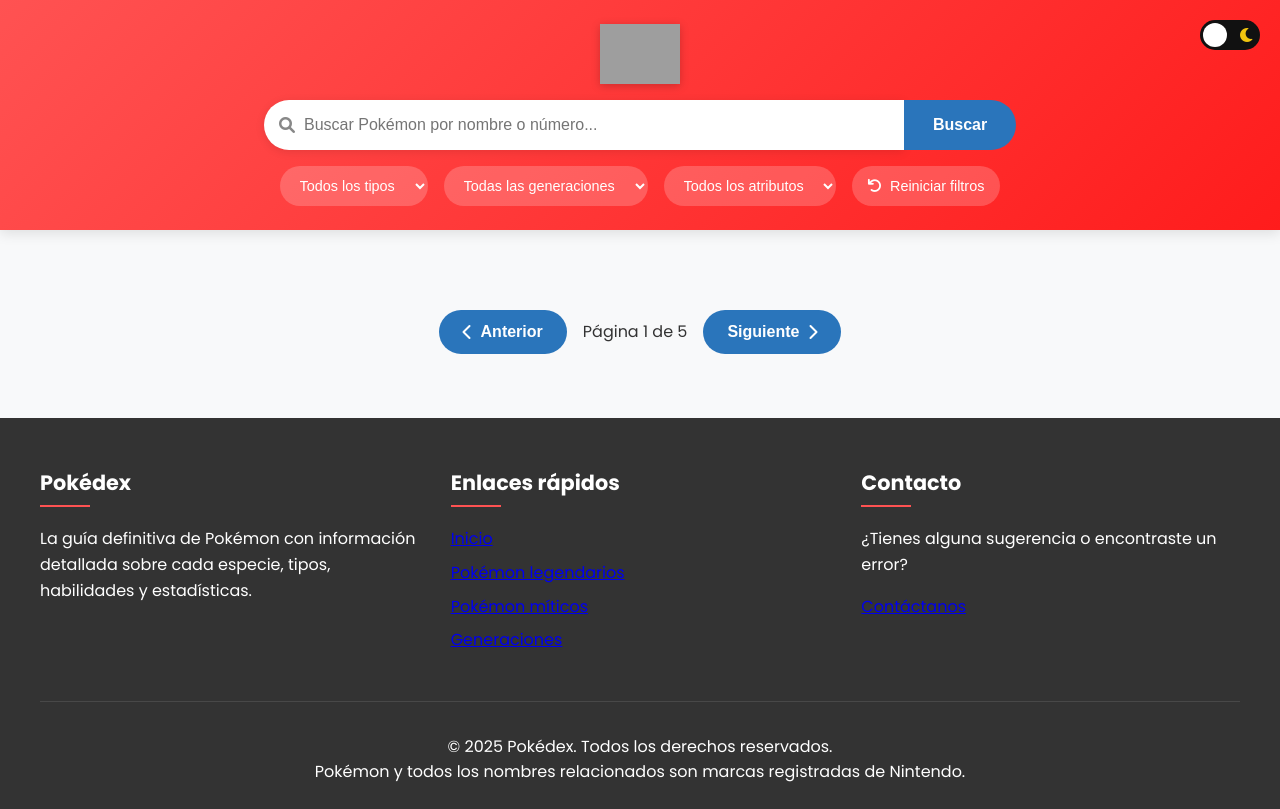
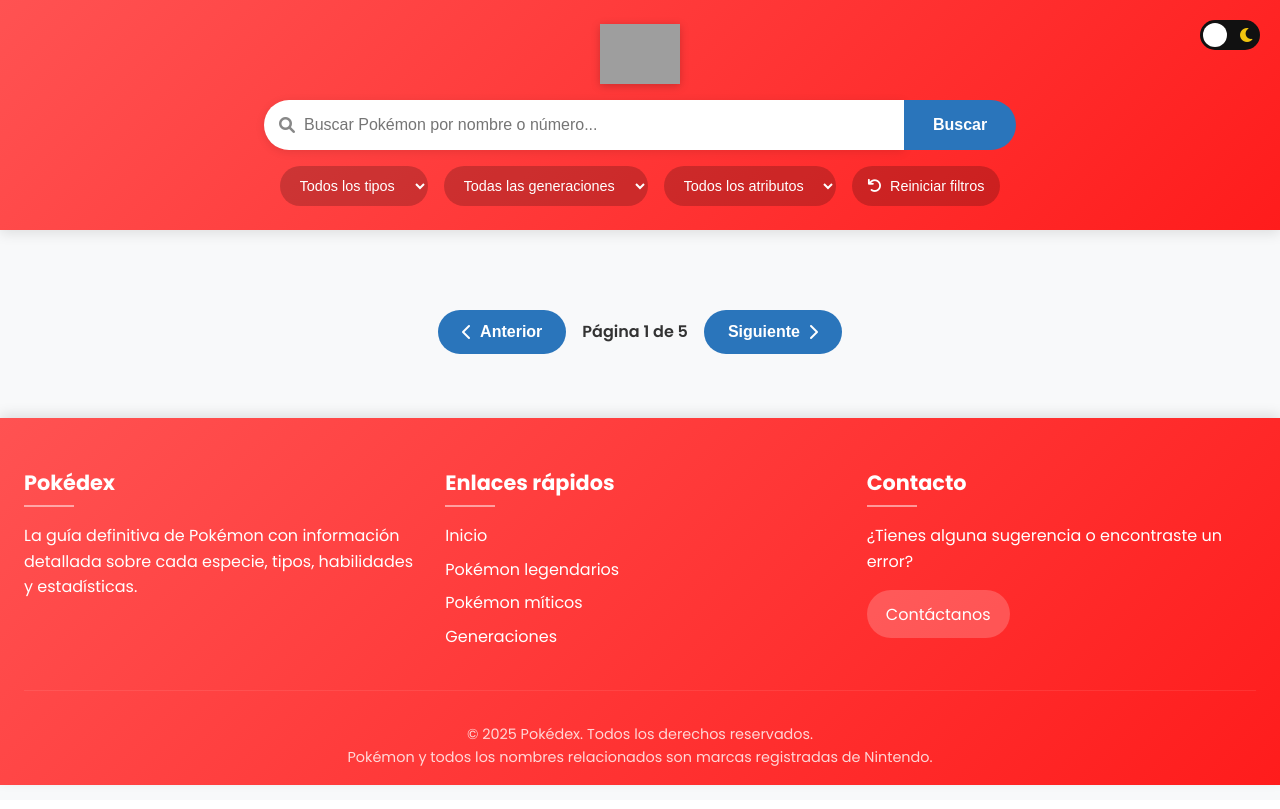
Before and after one commit to aalexxJA/pokedex, a PHP site: page / in a window 1280 px wide. After the commit the page ends 786 px from the top, so only its background shows below. Run offline with PHP 8.4, Linux system fonts and the light colour scheme; data that the repository does not hold is empty; a stand-in replaces the project's code that opens the database connection; grey boxes are pictures that could not be loaded.

Commit message:
Update styles.css

```diff
--- a/styles.css
+++ b/styles.css
@@ -14,6 +14,26 @@
     --header-gradient: linear-gradient(135deg, #ff5252 0%, #ff1c1c 100%);
     --transition-speed: 0.3s;
     --border-radius: 12px;
+
+    /* Colores para tipos de Pokémon */
+    --type-normal: #A8A77A;
+    --type-fire: #EE8130;
+    --type-water: #6390F0;
+    --type-electric: #F7D02C;
+    --type-grass: #7AC74C;
+    --type-ice: #96D9D6;
+    --type-fighting: #C22E28;
+    --type-poison: #A33EA1;
+    --type-ground: #E2BF65;
+    --type-flying: #A98FF3;
+    --type-psychic: #F95587;
+    --type-bug: #A6B91A;
+    --type-rock: #B6A136;
+    --type-ghost: #735797;
+    --type-dragon: #6F35FC;
+    --type-dark: #705746;
+    --type-steel: #B7B7CE;
+    --type-fairy: #D685AD;
 }
 
 /* Modo oscuro */
@@ -148,15 +168,20 @@
     padding: 0.7rem 1rem;
     border: none;
     border-radius: 20px;
-    background-color: rgba(255, 255, 255, 0.2);
+    background-color: rgba(0, 0, 0, 0.2);
     color: white;
     font-size: 0.9rem;
     cursor: pointer;
     transition: all 0.3s;
 }
 
+.filter-options select option {
+    background-color: var(--card-background);
+    color: var(--text-color);
+}
+
 .filter-options select:hover, .reset-button:hover {
-    background-color: rgba(255, 255, 255, 0.3);
+    background-color: rgba(0, 0, 0, 0.3);
 }
 
 .filter-options select:focus {
@@ -443,33 +472,9 @@
     box-shadow: none;
 }
 
-.page-numbers {
-    display: flex;
-    gap: 0.5rem;
-}
-
-.page-number {
-    width: 40px;
-    height: 40px;
-    display: flex;
-    align-items: center;
-    justify-content: center;
-    border-radius: 50%;
-    cursor: pointer;
+.page-info {
     font-weight: 600;
-    transition: all 0.3s;
-    background-color: var(--card-background);
     color: var(--text-color);
-}
-
-.page-number:hover {
-    background-color: var(--secondary-light);
-    color: white;
-}
-
-.page-number.active {
-    background-color: var(--secondary-color);
-    color: white;
 }
 
 /* Modal */
@@ -668,136 +685,71 @@
     color: var(--text-color);
 }
 
-.evolution-chain {
-    display: flex;
-    justify-content: center;
-    align-items: center;
-    flex-wrap: wrap;
-    gap: 1rem;
-    margin-top: 1rem;
+.stat-bar {
+    height: 10px;
+    background-color: #e0e0e0;
+    border-radius: 5px;
+    overflow: hidden;
+    width: 100%;
+    position: relative;
 }
 
-.evolution-item {
-    display: flex;
-    flex-direction: column;
-    align-items: center;
-    cursor: pointer;
-    transition: transform 0.3s;
+.stat-fill {
+    height: 100%;
+    border-radius: 5px;
+    max-width: 100%;
+    position: absolute;
+    left: 0;
+    top: 0;
 }
 
-.evolution-item:hover {
-    transform: scale(1.05);
+/* Estilos para Pokémon especiales */
+.legendary-pokemon {
+    position: relative;
+    overflow: hidden;
+    z-index: 1;
 }
 
-.evolution-image {
-    width: 100px;
-    height: 100px;
-    object-fit: contain;
+.legendary-pokemon::before {
+    content: '';
+    position: absolute;
+    top: 0;
+    left: 0;
+    right: 0;
+    bottom: 0;
+    background: linear-gradient(135deg, rgba(255, 215, 0, 0.2), transparent 70%);
+    z-index: -1;
 }
 
-.evolution-name {
-    font-size: 0.9rem;
-    text-transform: capitalize;
-    margin-top: 0.5rem;
-    color: var(--text-color);
+.mythical-pokemon {
+    position: relative;
+    overflow: hidden;
+    z-index: 1;
 }
 
-.evolution-arrow {
-    font-size: 1.5rem;
-    color: var(--text-light);
-    margin: 0 0.5rem;
+.mythical-pokemon::before {
+    content: '';
+    position: absolute;
+    top: 0;
+    left: 0;
+    right: 0;
+    bottom: 0;
+    background: linear-gradient(135deg, rgba(186, 85, 211, 0.2), transparent 70%);
+    z-index: -1;
 }
 
-/* Pie de página */
-footer {
-    background-color: #333;
-    color: white;
-    padding: 3rem 1.5rem 1.5rem;
-    margin-top: 4rem;
+.shiny-pokemon .pokemon-image {
+    filter: drop-shadow(0 0 8px rgba(255, 255, 255, 0.8));
+    animation: shiny-effect 3s infinite alternate;
 }
 
-.footer-content {
-    max-width: 1200px;
-    margin: 0 auto;
-    display: grid;
-    grid-template-columns: repeat(auto-fit, minmax(250px, 1fr));
-    gap: 2rem;
-}
-
-.footer-section h3 {
-    font-size: 1.3rem;
-    margin-bottom: 1.2rem;
-    position: relative;
-    padding-bottom: 0.5rem;
-}
-
-.footer-section h3::after {
-    content: '';
-    position: absolute;
-    left: 0;
-    bottom: 0;
-    width: 50px;
-    height: 2px;
-    background-color: var(--primary-color);
-}
-
-.footer-section p, .footer-section ul {
-    margin-bottom: 1rem;
-}
-
-.footer-section ul {
-    list-style: none;
-}
-
-.footer-section ul li {
-    margin-bottom: 0.5rem;
-}
-
-.social-icons {
-    display: flex;
-    gap: 1rem;
-}
-
-.social-icon {
-    display: flex;
-    align-items: center;
-    justify-content: center;
-    width: 40px;
-    height: 40px;
-    background-color: rgba(255, 255, 255, 0.1);
-    border-radius: 50%;
-    color: white;
-    font-size: 1.2rem;
-    transition: all 0.3s;
-}
-
-.social-icon:hover {
-    background-color: var(--primary-color);
-    transform: translateY(-3px);
-}
-
-.footer-bottom {
-    max-width: 1200px;
-    margin: 0 auto;
-    text-align: center;
-    padding-top: 2rem;
-    margin-top: 2rem;
-    border-top: 1px solid rgba(255, 255, 255, 0.1);
-}
-
-/* Animaciones adicionales */
-@keyframes float {
-    0% { transform: translateY(0px); }
-    50% { transform: translateY(-10px); }
-    100% { transform: translateY(0px); }
-}
-
-.pokemon-card:nth-child(odd) .pokemon-image {
-    animation: float 3s ease-in-out infinite;
-}
-
-.pokemon-card:nth-child(even) .pokemon-image {
-    animation: float 3.5s ease-in-out infinite;
+@keyframes shiny-effect {
+    0% {
+        filter: drop-shadow(0 0 5px rgba(255, 255, 255, 0.8));
+    }
+    100% {
+        filter: drop-shadow(0 0 15px rgba(255, 215, 0, 0.8));
+    }
 }
 
 /* Responsive */
@@ -869,19 +821,92 @@
         grid-template-columns: 1fr;
     }
 }
+/* Estilos para el footer */
+footer {
+    background: var(--header-gradient);
+    color: white;
+    padding: 3rem 0 1rem;
+    margin-top: 4rem;
+    box-shadow: 0 -4px 12px rgba(0, 0, 0, 0.1);
+  }
 
-.pokemon-description {
-    line-height: 1.6;
-    color: var(--text-color);
-    font-size: 1rem;
-    text-align: justify;
-    padding: 0.5rem 0;
-}
+  .footer-container {
+    max-width: 1300px;
+    margin: 0 auto;
+    padding: 0 1.5rem;
+  }
 
-.info-section h3 {
+  .footer-content {
+    display: grid;
+    grid-template-columns: repeat(auto-fit, minmax(250px, 1fr));
+    gap: 2rem;
+    margin-bottom: 2rem;
+  }
+
+  .footer-section h3 {
     font-size: 1.3rem;
     margin-bottom: 1rem;
-    color: var(--text-color);
-    border-bottom: 2px solid var(--primary-light);
+    position: relative;
     padding-bottom: 0.5rem;
-}
+  }
+
+  .footer-section h3::after {
+    content: '';
+    position: absolute;
+    left: 0;
+    bottom: 0;
+    width: 50px;
+    height: 2px;
+    background-color: rgba(255, 255, 255, 0.5);
+  }
+
+  .footer-links {
+    list-style: none;
+    padding: 0;
+  }
+
+  .footer-links li {
+    margin-bottom: 0.5rem;
+  }
+
+  .footer-links a {
+    color: white;
+    text-decoration: none;
+    transition: color 0.3s;
+  }
+
+  .footer-links a:hover {
+    color: var(--primary-light);
+    text-decoration: underline;
+  }
+
+  .contact-button {
+    display: inline-block;
+    background-color: rgba(255, 255, 255, 0.2);
+    color: white;
+    padding: 0.7rem 1.2rem;
+    border-radius: 30px;
+    margin-top: 1rem;
+    text-decoration: none;
+    transition: all 0.3s;
+  }
+
+  .contact-button:hover {
+    background-color: white;
+    color: var(--primary-color);
+    transform: translateY(-3px);
+  }
+
+  .footer-bottom {
+    text-align: center;
+    padding-top: 2rem;
+    border-top: 1px solid rgba(255, 255, 255, 0.1);
+    font-size: 0.9rem;
+    opacity: 0.8;
+  }
+
+  @media (max-width: 768px) {
+    .footer-content {
+      grid-template-columns: 1fr;
+    }
+  }
```
Also changed, not shown: other parts of styles.css (+26 -10 lines).
